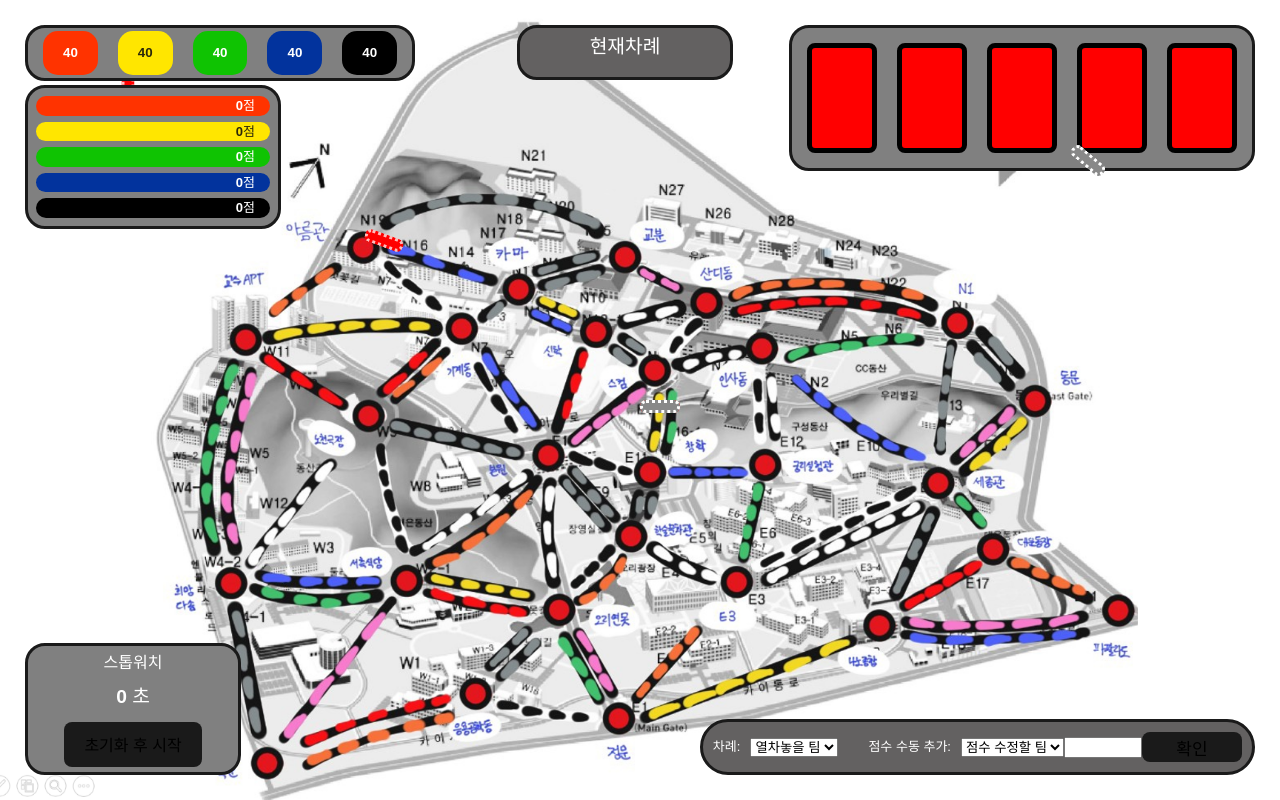
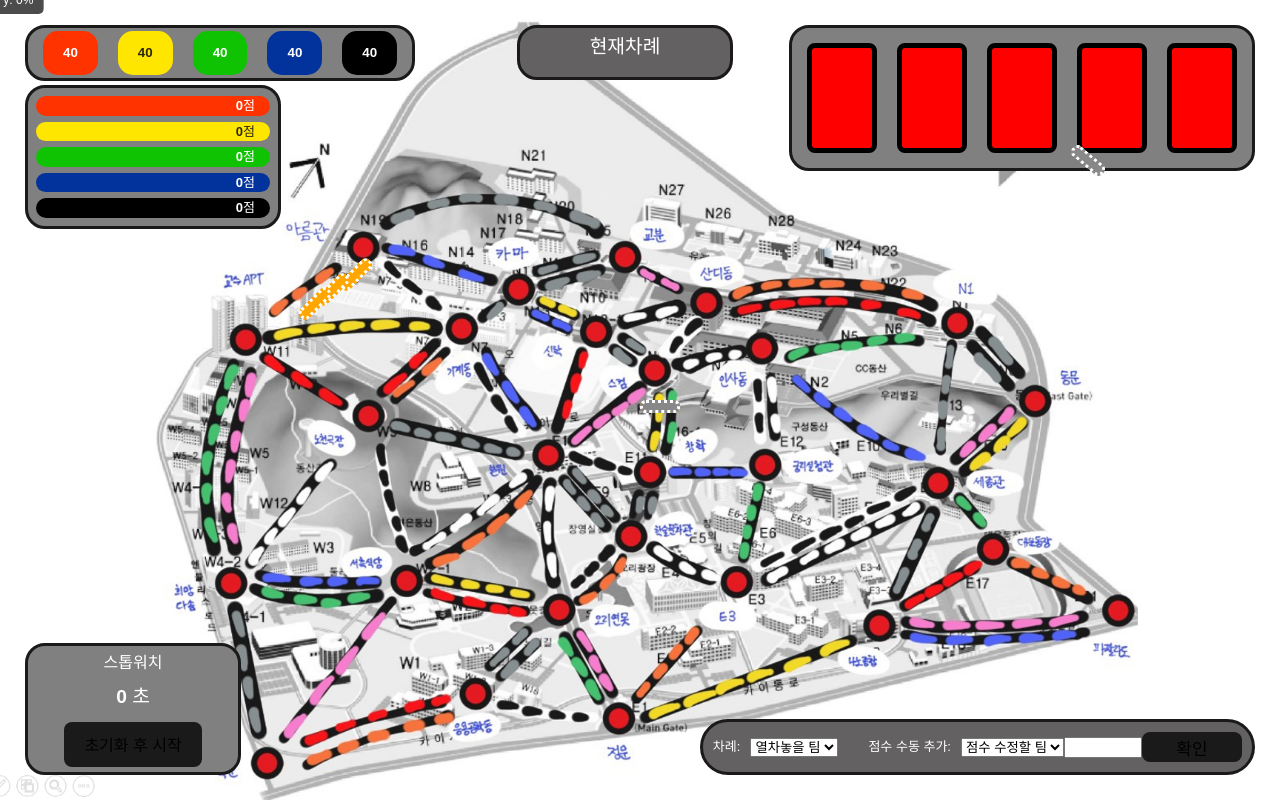
Before and after one commit to ucsaes/soteam2, a React (Vite) app: page / in a window 1280 px wide. Built offline with nearby package versions, Linux system fonts and the light colour scheme.

Commit message:
for hwi and other slaves..

```diff
--- a/src/App.jsx
+++ b/src/App.jsx
@@ -8,6 +8,7 @@ import './traincolor.css';
 
 import Stopwatch from './Stopwatch';
 import RaneGroup from './raneGroup';
+import Cordinate from './debugging/cordinate';
 import Card from './Card';
 
 function App() {
@@ -39,11 +40,25 @@ function App() {
   const [addedScore, setAddedScore] = useState(0);
 
   const [resultVisibility, setResultVisibiity] = useState(false);
-  // rane배치 정보 list
+  // rane배치 정보 list /// 여기야 휘문아!!!!!!!!!!!!!!!!
+  /////////////////////////////////////////////////////
+  // 선로하나 => [색코드, [x좌표, y좌표, 기울기(degree)], [x좌표, y좌표, 기울기(degree)], ...]
+  // 색코드:
+  // 회색: -1
+  // 빨강: -2
+  // 주황: -3
+  // 노랑: -4
+  // 초록: -5
+  // 파랑: -6
+  // 핑크: -7
+  // 검정: -8
+  // 하양: -9
   const [ranes, setRanes] = useState([
-    [-2, [10, 10, 90], [20, 20, 45], [30, 30, 20]],
+    [-3, [27.8, 34.3, -45], [26.0, 36.2, -45], [24.6, 37.9, -45]],
     [-1, [13, 20, 110], [85, 20, 40]],
   ]);
+
+  /////////////////////////////////////////////////////
 
   const handleTeamNameChange = (e, i) => {
     let imsi = teamNames;
@@ -75,6 +90,7 @@ function App() {
 
   return (
     <>
+      <Cordinate></Cordinate>
       <div className="board carddeck">
         <Card></Card>
         <Card></Card>
--- /dev/null
+++ b/src/debugging/cordinate.css
@@ -0,0 +1,31 @@
+.click-area {
+  position: fixed;
+  top: 0;
+  left: 0;
+  width: 100%;
+  height: 100%;
+  background-color: #f0f0f004;
+  cursor: crosshair;
+}
+
+/* 좌표 표시 */
+.coords-display {
+  position: absolute;
+  transform: translate(-50%, -50%);
+  padding: 5px 10px;
+  background-color: rgba(0, 0, 0, 0.7);
+  color: white;
+  border-radius: 5px;
+  font-size: 12px;
+  animation: fadeIn 0.3s ease;
+}
+
+/* 표시 애니메이션 */
+@keyframes fadeIn {
+  from {
+    opacity: 0;
+  }
+  to {
+    opacity: 1;
+  }
+}
--- /dev/null
+++ b/src/debugging/cordinate.jsx
@@ -0,0 +1,32 @@
+import { useState } from 'react';
+import './cordinate.css';
+
+function Cordinate() {
+  const [coords, setCoords] = useState({ x: 0, y: 0 });
+
+  const handleClick = (e) => {
+    const xPercent = (e.clientX / window.innerWidth) * 100;
+    const yPercent = (e.clientY / window.innerHeight) * 100;
+
+    setCoords({
+      x: xPercent.toFixed(1),
+      y: yPercent.toFixed(1),
+    });
+  };
+
+  return (
+    <div className="click-area" onClick={handleClick}>
+      <div
+        className="coords-display"
+        style={{
+          top: `${coords.y}%`,
+          left: `${coords.x}%`,
+        }}
+      >
+        {`x: ${coords.x}%, y: ${coords.y}%`}
+      </div>
+    </div>
+  );
+}
+
+export default Cordinate;
--- a/src/index.css
+++ b/src/index.css
@@ -32,6 +32,7 @@ body {
   height: 100vh;
   background: url(/20250117.png) no-repeat center;
   background-size: cover;
+  z-index: 100;
 }
 
 h1 {
--- a/src/ranecolor.css
+++ b/src/ranecolor.css
@@ -52,5 +52,5 @@
 }
 
 .r_rainbow {
-  background-image: linear-gradient(red, blue);
+  background-image: linear-gradient(rgb(255, 140, 0), yellow, rgb(238, 0, 255));
 }
```
